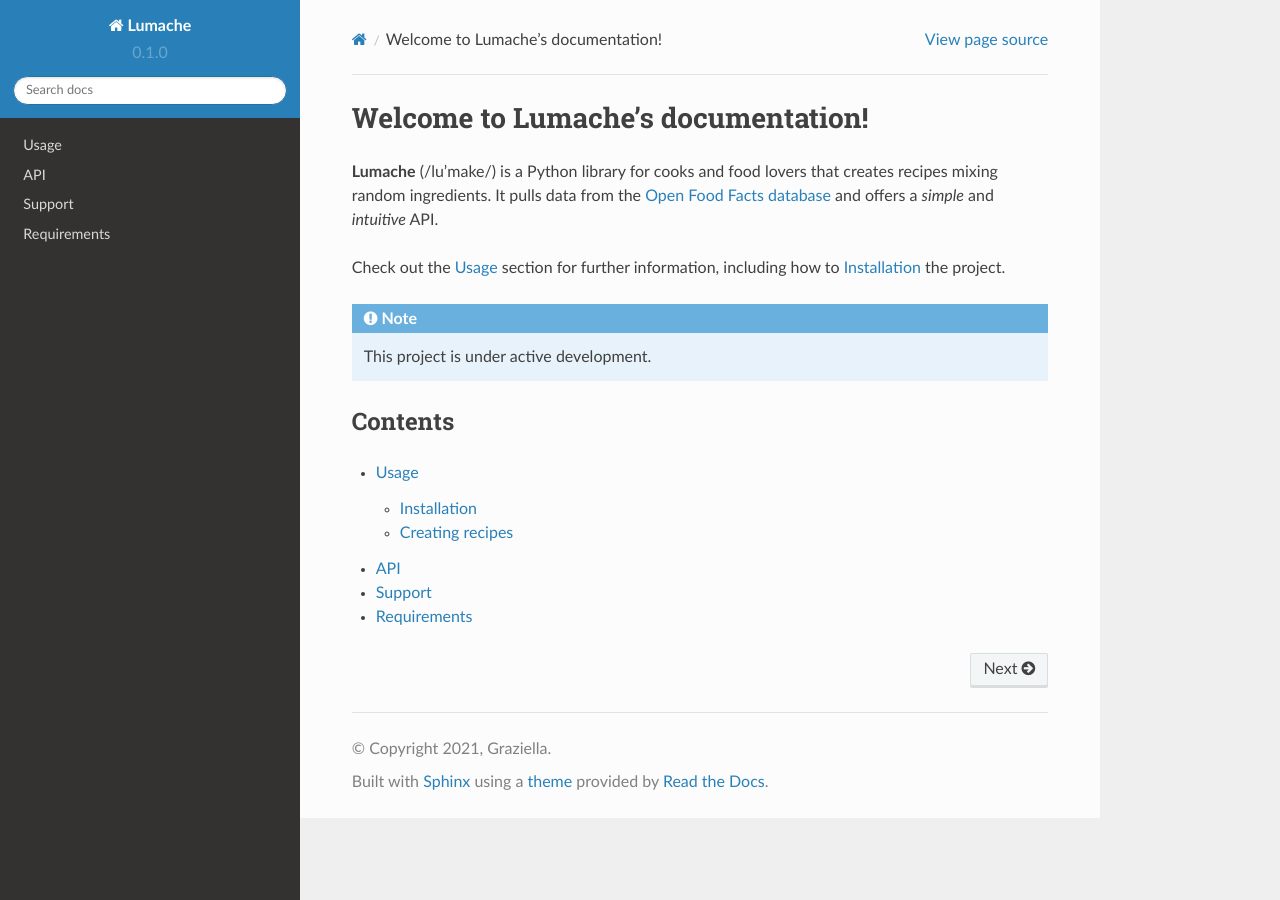
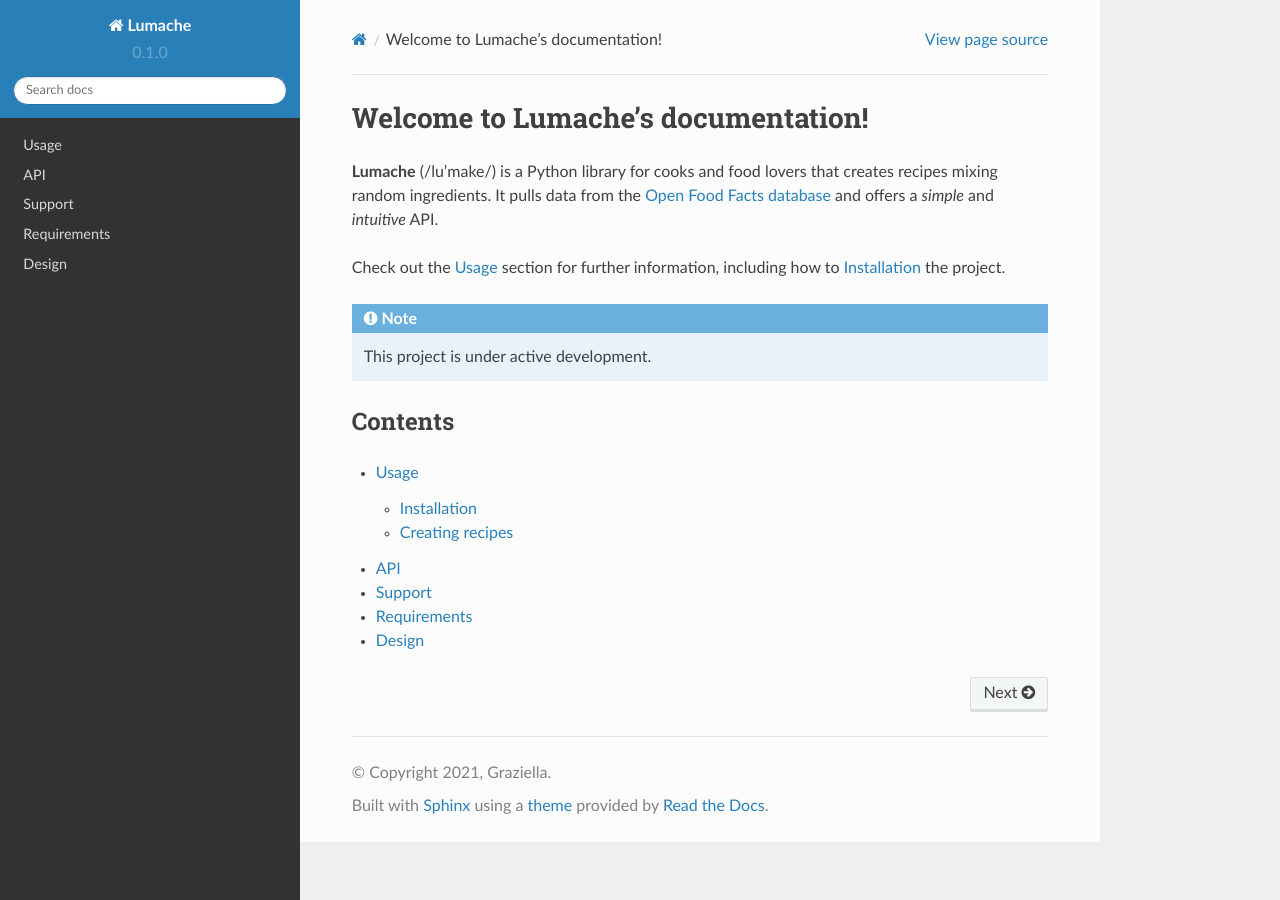
Before and after one commit to iacobcl/demoRTD24, a Sphinx documentation site: the page built from docs/source/index.rst, in a window 1280 px wide. Built offline with Sphinx 7.4.7 and the Read the Docs theme 2.0.0, drawn with Linux system fonts in a browser that asks for light colours.

Commit message:
new design page

```diff
--- /dev/null
+++ b/docs/source/design.rst
@@ -0,0 +1,4 @@
+Design
+========
+
+This is information about the system's design.
--- a/docs/source/index.rst
+++ b/docs/source/index.rst
@@ -22,3 +22,4 @@ Contents
    api
    support
    requirements
+   design
```
